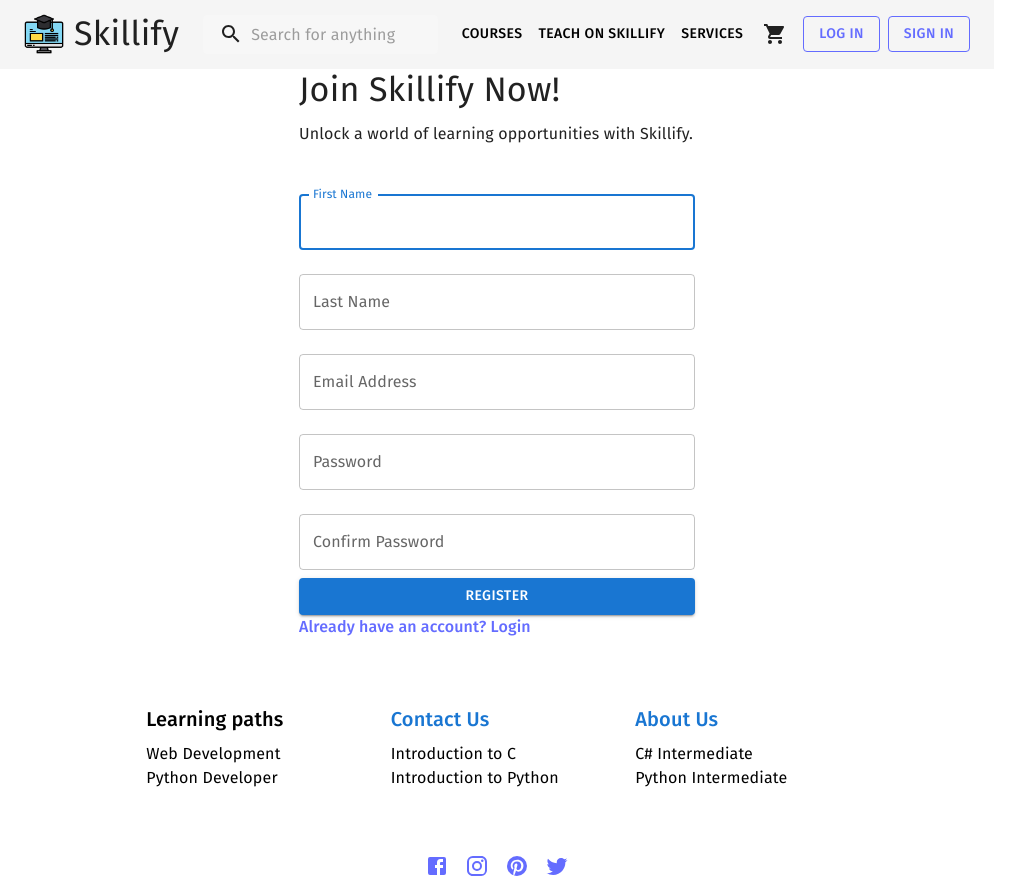
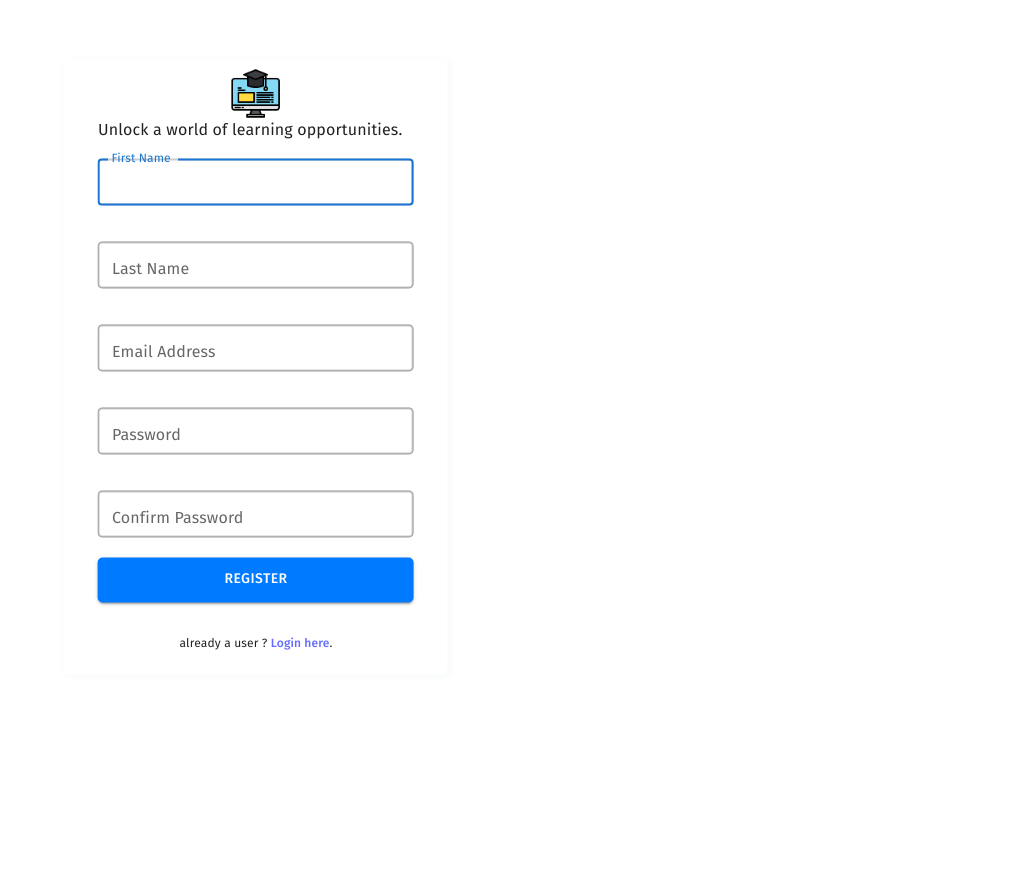
Before and after one commit to habibGrande/Skillify, a React (Vite) app in the folder client/: page /reg in a window 1280 px wide. Shown: the whole page, without its empty margins (0-1009 px from the left). After the commit the page ends 800 px from the top, so only its background shows below. Built offline with nearby package versions, Linux system fonts and the light colour scheme.

Commit message:
styling the login reg

```diff
--- /dev/null
+++ b/client/src/components/LoginForm.css
@@ -0,0 +1,84 @@
+/* LoginForm.css */
+.login-container {
+  display: flex;
+  justify-content: flex-start;
+  align-items: center;
+  height: 100vh;
+}
+
+.background-image {
+  position: fixed;
+  width: 100%;
+  height: 100%;
+  background-image: url('https://i.pinimg.com/originals/a3/40/13/a340132be1d3f8398429d7ede184e92e.jpg');
+  background-size: cover;
+  background-position: center;
+  z-index: -1;
+}
+
+.login-card {
+  background-color: white;
+  padding: 20px;
+  border-radius: 5px;
+  box-shadow: 0px 0px 20px rgb(255, 255, 255);
+
+  width:  30%;
+}
+
+.login-card {
+    position: fixed;
+    left: 8%;
+    top: 15%;
+    transform: translate(-10%, -10%);
+    background-color: #ffffff;
+    padding: 20px;
+    border-radius: 5px;
+    box-shadow: 0px 0px 10px rgba(0, 0, 0, 0.1);
+    transition: transform 0.5s ease;
+  }
+
+  .login-card:hover {
+    transform: scale(1.01);
+  }
+
+
+.register-link {
+display: flex;
+justify-content: center;
+margin-top: 20px;
+}
+.login-card h2 {
+  margin-bottom: 20px;
+}
+
+.login-card form {
+  display: flex;
+  flex-direction: column;
+}
+
+.login-card form div {
+  margin-bottom: 10px;
+}
+
+.login-card form label {
+  font-weight: bold;
+}
+
+.login-card form input {
+  padding: 10px;
+  border-radius: 5px;
+  border: 1px solid #ccc;
+}
+
+.login-card form button {
+  padding: 10px;
+  border-radius: 5px;
+  border: none;
+  background-color: #007bff;
+  color: white;
+  cursor: pointer;
+}
+
+.error-message {
+  color: red;
+}
--- a/client/src/components/LoginForm.jsx
+++ b/client/src/components/LoginForm.jsx
@@ -1,8 +1,9 @@
-// LoginForm.jsx
+
 import React, { useState } from 'react';
-import { TextField, Button, Container, Typography, CssBaseline } from '@mui/material';
-import { useNavigate } from "react-router-dom";
+import { TextField, Button, Container, Typography, CssBaseline, Grid } from '@mui/material';import { useNavigate, Link } from "react-router-dom";
 import axios from 'axios';
+import './LoginForm.css';
+
 
 const LoginForm = () => {
   const navigate = useNavigate();
@@ -51,11 +52,23 @@ const LoginForm = () => {
   //         .catch(err => console.log(err))
   // }
   return (
+    <>
+      <div className="login-container">
+        <div className="background-image" />
+        <div className="login-card">
+        <Grid container justifyContent="center" alignItems="center">
+        <img
+          src={'/landingPageImages/siteLogo.png'}
+          alt="Skillify Logo"
+          style={{ height: '50px' }}
+        /> </Grid>
           <Container component="main" maxWidth="xs">
             <CssBaseline />
+            <Grid container justifyContent="center" alignItems="center">
             <Typography variant="h5" component="h1" gutterBottom>
-        Login
+              Start Skillify
             </Typography>
+          </Grid>
             <form onSubmit={handleSubmit} noValidate>
               <TextField
                 variant="outlined"
@@ -124,6 +137,13 @@ const LoginForm = () => {
               </Button>
             </form>
           </Container>
+          <div className="register-link">
+            <p>Not a user?  <Link to={'/'}>register here</Link>.</p>
+          </div>
+
+        </div>
+      </div>
+    </>
   );
 };
 
--- /dev/null
+++ b/client/src/components/RegistrationForm.css
@@ -0,0 +1,86 @@
+/* LoginForm.css */
+.login-container {
+    display: flex;
+    justify-content: flex-end;
+    align-items: center;
+    height: 100vh;
+  }
+
+  .background-image {
+    position: fixed;
+    width: 100%;
+    height: 100%;
+    background-image: url('https://static.vecteezy.com/system/resources/previews/001/937/601/original/online-education-application-learning-worldwide-on-computer-mobile-website-background-social-distance-concept-the-classroom-training-course-library-illustration-flat-vector.jpg');
+    background-size: cover;
+    background-position: center;
+    z-index: -1;
+  }
+
+  .login-card {
+    position: absolute;
+    right: 10%;
+    width: 30%;
+    padding: 10px;
+    border-radius: 5px;
+    box-shadow: 2px 2px 10px rgb(246, 248, 248);
+    transition: transform 0.5s ease;
+    font-size: 12px;
+  }
+
+  .login-card:hover {
+    transform: scale(1.01);
+  }
+
+  .register-link {
+    display: flex;
+    justify-content: center;
+    margin-top: 20px;
+  }
+
+  .login-card h2 {
+    margin-bottom: 20px;
+  }
+
+  .login-card form {
+    display: flex;
+    flex-direction: column;
+  }
+
+  .login-card form div {
+    margin-bottom: 10px;
+  }
+
+  .login-card form label {
+    font-weight: inherit;
+  }
+
+  .login-card form input {
+    padding: 10px;
+    border-radius: 5px;
+    border: 2px solid #ccc;
+  }
+
+  .login-card form button {
+    /* padding: 10px; */
+    border-radius: 5px;
+    border: none;
+    background-color: #007bff;
+    color: white;
+    cursor: pointer;
+  }
+
+  .error-message {
+    color: red;
+  }
+
+@media screen and (max-width: 768px) {
+  .login-card {
+    width: 50%;
+  }
+}
+
+@media screen and (max-width: 480px) {
+  .login-card {
+    width: 80%;
+  }
+}
--- a/client/src/components/RegistrationForm.jsx
+++ b/client/src/components/RegistrationForm.jsx
@@ -1,9 +1,12 @@
 import React, { useState } from 'react';
-import {Box, TextField, Button, Container, Typography, CssBaseline, Alert } from '@mui/material';
+import { Box, TextField, Button, Container, Typography, CssBaseline, Alert } from '@mui/material';
 import Footer from './Footer';
 import PrimarySearchAppBar from './PrimarySearchAppBar';
 import { useNavigate, Link } from 'react-router-dom';
 import axios from 'axios';
+
+import { Grid, Paper } from '@mui/material';
+import './RegistrationForm.css';
 
 const RegistrationForm = (props) => {
   const [firstName, setFirstName] = useState("");
@@ -12,7 +15,6 @@ const RegistrationForm = (props) => {
   const [password, setPassword] = useState("");
   const [confirmPassword, setConfirmPassword] = useState("");
   const [errors, setErrors] = useState({});
-
   const navigate = useNavigate();
 
   const handleSubmit = (e) => {
@@ -81,17 +83,23 @@ const RegistrationForm = (props) => {
 
   return (
     <>
-      <PrimarySearchAppBar />
+      {/* <PrimarySearchAppBar /> */}
+      <div className="login-container">
+        <div className="background-image" />
+        <div className="login-card">
+      <Grid container justifyContent="center" alignItems="center" className="registration-container">
+
+          <img
+            src={'/landingPageImages/siteLogo.png'}
+            alt="Skillify Logo"
+            style={{ height: '50px' }}
+          />
           <Container component="main" maxWidth="xs">
             <CssBaseline />
-        <Box sx={{ mb: 4 }}>
-          <Typography variant="h4" component="h1" gutterBottom>
-            Join Skillify Now!
+
+            <Typography variant="body1">
+              Unlock a world of learning opportunities.
             </Typography>
-          <Typography variant="body1">
-            Unlock a world of learning opportunities with Skillify.
-          </Typography>
-        </Box>
             <form onSubmit={handleSubmit}>
               <TextField
                 autoComplete="fname"
@@ -105,7 +113,6 @@ const RegistrationForm = (props) => {
                 onChange={(e) => setFirstName(e.target.value)}
               />
               {errors.firstName && <Alert severity="error">{errors.firstName}</Alert>}
-
               <TextField
                 fullWidth
                 id="lastName"
@@ -117,7 +124,6 @@ const RegistrationForm = (props) => {
                 onChange={(e) => setLastName(e.target.value)}
               />
               {errors.lastName && <Alert severity="error">{errors.lastName}</Alert>}
-
               <TextField
                 fullWidth
                 id="email"
@@ -129,7 +135,6 @@ const RegistrationForm = (props) => {
                 onChange={(e) => setEmail(e.target.value)}
               />
               {errors.email && <Alert severity="error">{errors.email}</Alert>}
-
               <TextField
                 type='password'
                 fullWidth
@@ -142,7 +147,6 @@ const RegistrationForm = (props) => {
                 onChange={(e) => setPassword(e.target.value)}
               />
               {errors.password && <Alert severity="error">{errors.password}</Alert>}
-
               <TextField
                 type='password'
                 fullWidth
@@ -155,14 +159,18 @@ const RegistrationForm = (props) => {
                 onChange={(e) => setConfirmPassword(e.target.value)}
               />
               {errors.confirmPassword && <Alert severity="error">{errors.confirmPassword}</Alert>}
-
               <Button type="submit" fullWidth variant="contained" color="primary">
                 Register
               </Button>
             </form>
-        <Link to="/home">Already have an account? Login</Link>
+            <div className="register-link">
+              <p className='mt-3'>already a user ? <Link to={'/login'}> Login here</Link>.</p>
+            </div>
           </Container>
-      <Footer textColor="black" />
+
+      </Grid>
+      </div>
+      </div>
     </>
   );
 };
```
Also changed, not shown: client/src/components/test.jsx (added, +139 -0 lines). Lines whose indentation alone changed are shown as unchanged.
